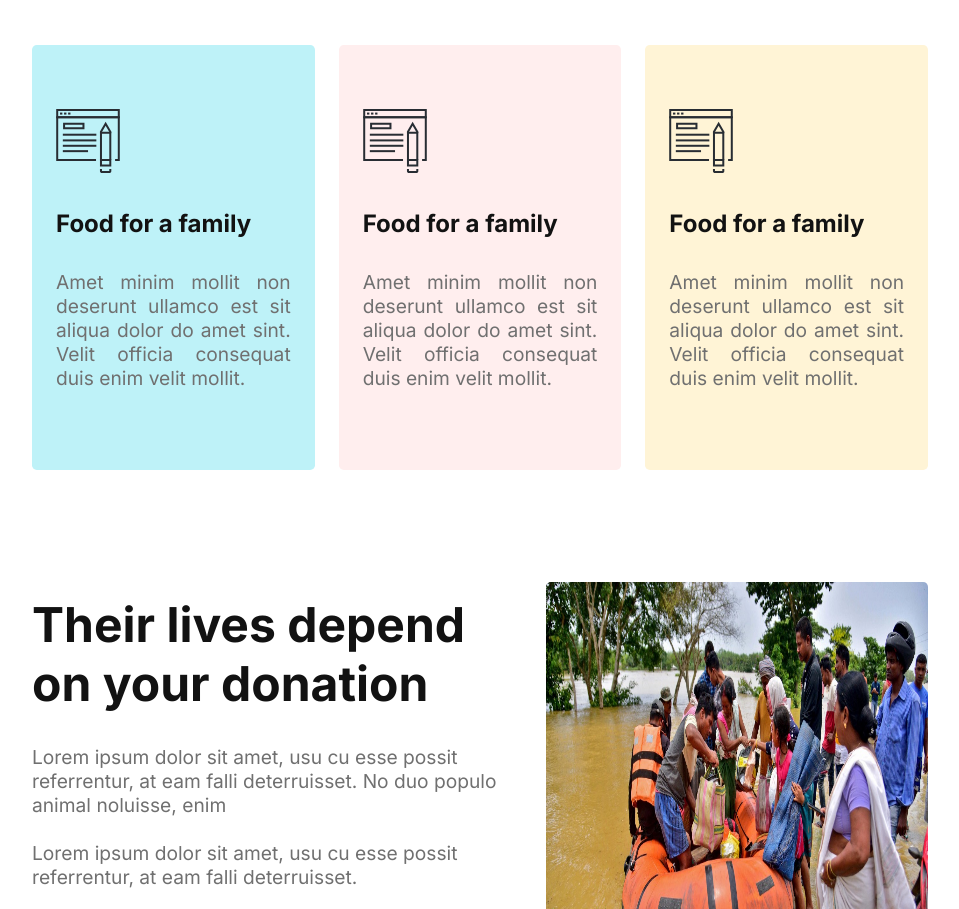
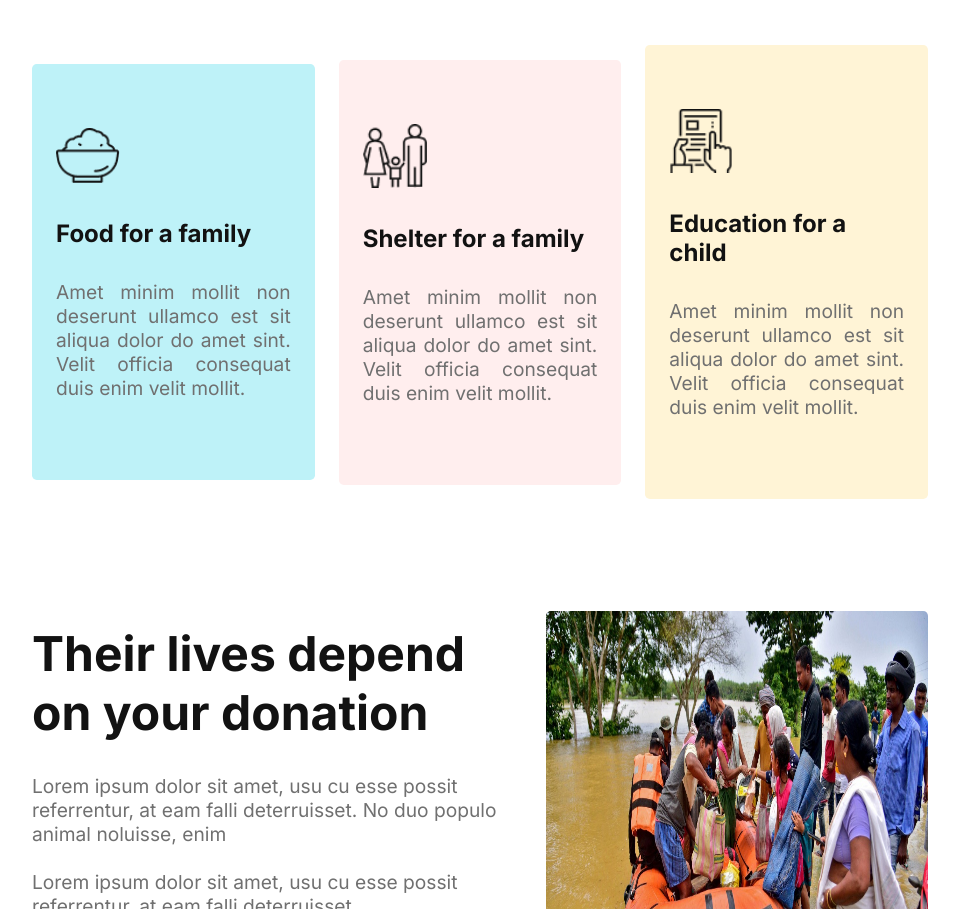
Before and after one commit to developer-nayem/donation-web-page-ph, a plain HTML site: page index.html in a window 1280 px wide. Shown: the part 1564-2473 px from the top of the page, without its empty margins (160-1119 px from the left). Drawn offline with Linux system fonts and the light colour scheme.

Commit message:
fix image icon

```diff
--- a/index.html
+++ b/index.html
@@ -53,7 +53,7 @@
             <div class="plan-card-group">
                 <div class="plan-card plan-1">
                     <div class="icon">
-                        <img src="./icons/icon4.svg" alt="">
+                        <img src="./icons/food.png" alt="">
                     </div>
                     <h2 class="title">Food for a family</h2>
                     <p class="description">
@@ -65,9 +65,9 @@
                 </div>
                 <div class="plan-card plan-2">
                     <div class="icon">
-                        <img src="./icons/icon4.svg" alt="">
+                        <img src="./icons/shelter.png" alt="">
                     </div>
-                    <h2 class="title">Food for a family</h2>
+                    <h2 class="title">Shelter for a family</h2>
                     <p class="description">
                         Amet minim mollit non deserunt
                         ullamco est sit aliqua dolor do amet
@@ -77,9 +77,9 @@
                 </div>
                 <div class="plan-card plan-3">
                     <div class="icon">
-                        <img src="./icons/icon4.svg" alt="">
+                        <img src="./icons/Frame-1.png" alt="">
                     </div>
-                    <h2 class="title">Food for a family</h2>
+                    <h2 class="title">Education for a child</h2>
                     <p class="description">
                         Amet minim mollit non deserunt
                         ullamco est sit aliqua dolor do amet
```
